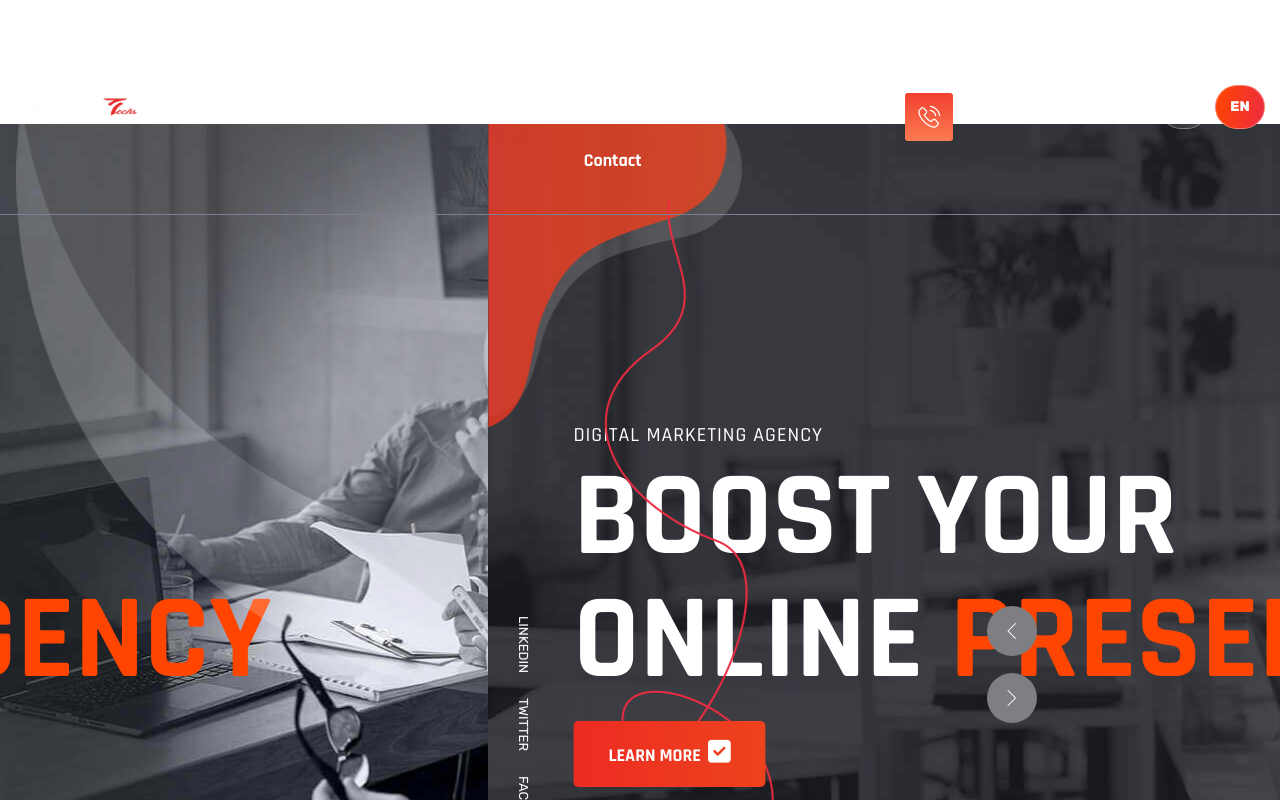
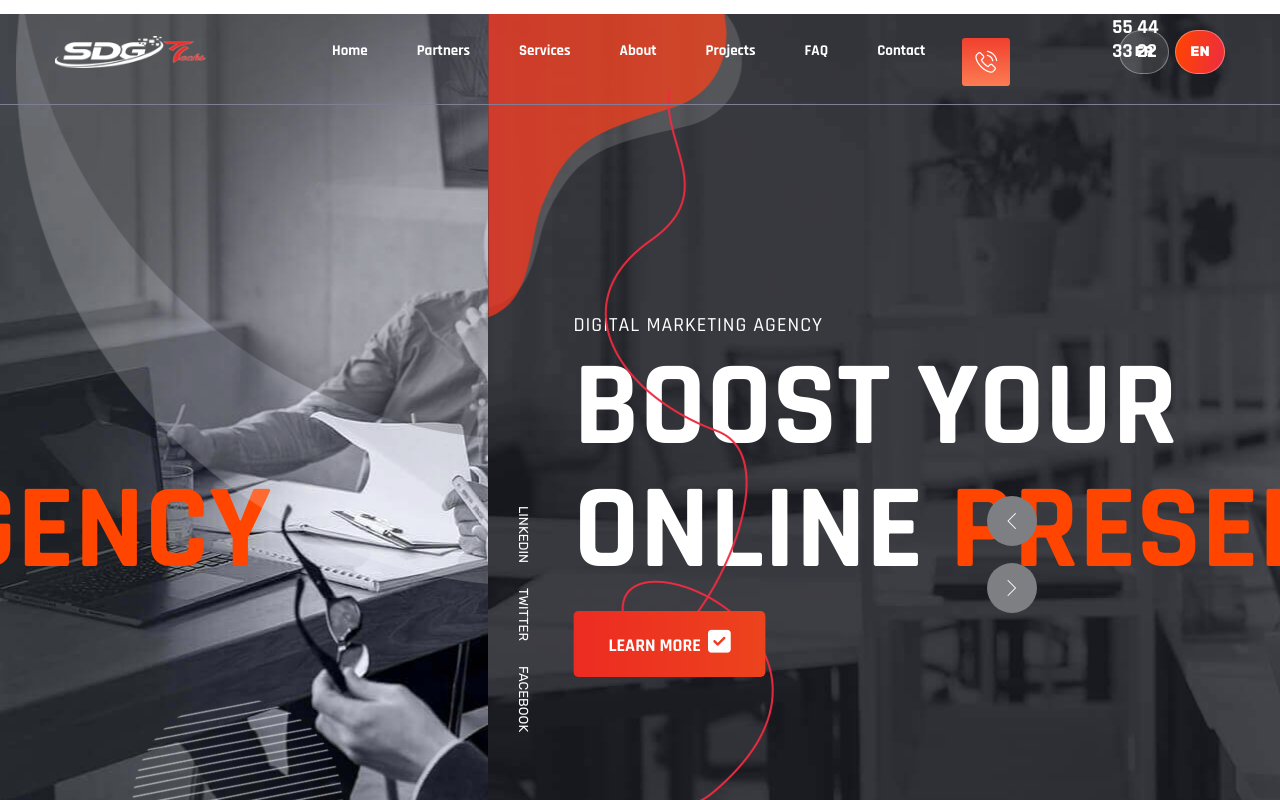
Before and after one commit to Zelyanne/digitaltechs-main, a React (Vite) app: page / in a window 1280 px wide. Shown: the top 800 px of the page. Built offline with nearby package versions, Linux system fonts and the light colour scheme.

Commit message:
Fix header - improve desktop layout and mobile menu visibility

```diff
--- a/src/assets/css/responsive.css
+++ b/src/assets/css/responsive.css
@@ -396,52 +396,91 @@ a:focus, button:focus {
 }
 
 /* Desktop header layout */
+@media (min-width: 1025px) {
+  #sticky-header {
+    display: block !important;
+  }
+
   #sticky-header .container {
-  max-width: 100%;
+    max-width: 1200px;
+    margin: 0 auto;
     padding: 0 15px;
   }
 
   #sticky-header .row {
-  display: flex;
-  align-items: center;
-  justify-content: space-between;
+    display: flex !important;
+    flex-wrap: nowrap !important;
+    align-items: center !important;
+    justify-content: space-between !important;
   }
 
   #sticky-header .col-lg-3 {
-  flex: 0 0 auto;
-  width: auto;
+    flex: 0 0 250px !important;
+    width: 250px !important;
+    max-width: 250px !important;
   }
 
   #sticky-header .col-lg-9 {
-  flex: 1;
-  display: flex;
-  align-items: center;
-  justify-content: flex-end;
+    flex: 1 1 auto !important;
+    width: auto !important;
+    max-width: none !important;
+    display: flex !important;
+    align-items: center !important;
+    justify-content: flex-end !important;
   }
 
-/* Navigation improvements */
   .techno_menu {
-  display: flex;
-  align-items: center;
-  gap: 20px;
+    display: flex !important;
+    align-items: center !important;
+    justify-content: flex-end !important;
+    gap: 15px !important;
+    width: auto !important;
   }
 
   .nav_scroll {
-  display: flex;
-  align-items: center;
-  gap: 4px;
+    display: flex !important;
+    align-items: center !important;
+    gap: 5px !important;
     list-style: none;
     margin: 0;
     padding: 0;
   }
 
+  .nav_scroll li {
+    margin: 0 3px;
+  }
+
   .nav_scroll li a {
-  padding: 10px 12px;
+    padding: 10px 15px !important;
+    font-size: 15px !important;
+    font-weight: 600 !important;
+    text-decoration: none;
+    white-space: nowrap;
+  }
+
+  .header-button {
+    margin-left: 15px;
+  }
+
+  .slider-button-text {
+    margin-left: 12px;
+    text-align: left;
+  }
+
+  .slider-button-text p {
+    font-size: 12px;
+    margin: 0;
+  }
+
+  .slider-button-text h2 {
     font-size: 15px;
-  font-weight: 600;
-  text-decoration: none;
-  transition: all 0.2s ease;
-  white-space: nowrap;
+    font-weight: 700;
+    margin: 0;
+  }
+
+  .sdg-language-switcher {
+    margin-left: 15px;
+  }
 }
 
 /* Phone number in header */
@@ -647,8 +686,8 @@ p {
 }
 
 /* ===== MOBILE HEADER STYLES ===== */
-@media (max-width: 991px) {
-  /* Hide desktop header on mobile */
+@media (max-width: 1024px) {
+  /* Hide desktop header on mobile/tablet */
   #sticky-header {
     display: none !important;
   }
@@ -665,9 +704,8 @@ p {
     box-shadow: 0 2px 10px rgba(0, 0, 0, 0.3);
   }
 
-  /* Mobile menu toggle button */
-  .meanmenu-reveal {
-    display: block !important;
+  .mobile-menu-header {
+    display: flex !important;
   }
 
   /* Mobile nav links */
```
Lines whose indentation alone changed are shown as unchanged.
